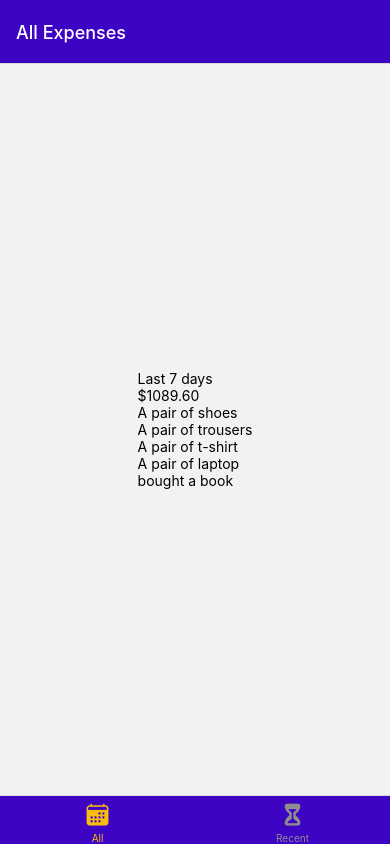
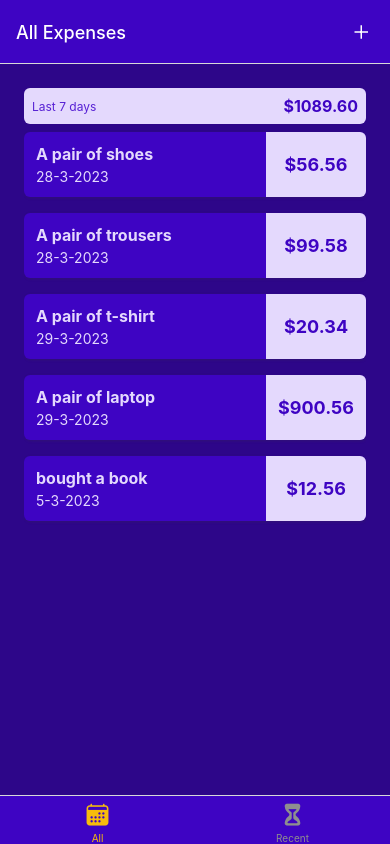
Before and after one commit to antonio63963/tracker, a React Native app: screen /AllExpenses in a window 390 px wide. Built offline with nearby package versions, Linux system fonts and the light colour scheme.

Commit message:
Done All and Recent screens

```diff
--- a/App.js
+++ b/App.js
@@ -10,6 +10,8 @@ import { AllExpenses, ManageExpenses, RecentExpenses } from "./screens";
 
 import { Colors } from "./constants/styles";
 
+import IconButton from "./components/UI/IconButton";
+
 const Stack = createNativeStackNavigator();
 const BottomTabs = createBottomTabNavigator();
 
@@ -17,12 +19,20 @@ function ExpensesOverview() {
   return (
     <BottomTabs.Navigator
       initialRouteName="AllExpenses"
-      screenOptions={{
+      screenOptions={({ navigation }) => ({
         headerStyle: { backgroundColor: Colors.primary500 },
         headerTintColor: "white",
         tabBarStyle: { backgroundColor: Colors.primary500 },
         tabBarActiveTintColor: Colors.accent500,
-      }}
+        headerRight: ({ tintColor }) => (
+          <IconButton
+            iconName="add"
+            color={tintColor}
+            size={24}
+            onPress={() => navigation.navigate("ManageExpenses")}
+          />
+        ),
+      })}
     >
       <BottomTabs.Screen
         name="AllExpenses"
@@ -35,13 +45,17 @@ function ExpensesOverview() {
           ),
         }}
       />
-      <BottomTabs.Screen name="RecentExpenses" component={RecentExpenses} options={{
+      <BottomTabs.Screen
+        name="RecentExpenses"
+        component={RecentExpenses}
+        options={{
           title: "Recent Expenses",
           tabBarLabel: "Recent",
           tabBarIcon: ({ color, size }) => (
             <Ionicons name="hourglass" color={color} size={size} />
           ),
-        }} />
+        }}
+      />
     </BottomTabs.Navigator>
   );
 }
@@ -65,10 +79,10 @@ export default function App() {
 }
 
 const styles = StyleSheet.create({
-  container: {
-    flex: 1,
-    backgroundColor: "#fff",
-    alignItems: "center",
-    justifyContent: "center",
-  },
+  // container: {
+  //   flex: 1,
+  //   backgroundColor: "#fff",
+  //   alignItems: "center",
+  //   justifyContent: "center",
+  // },
 });
--- a/components/ExpensesOutput.js/ExpensesList.js
+++ b/components/ExpensesOutput.js/ExpensesList.js
@@ -1,11 +1,18 @@
-import {View, FlatList, Text, StyleSheet} from 'react-native';
+import { View, FlatList, Text, StyleSheet } from "react-native";
+import ExpenseItem from "./ExpenseItem";
 
 function renderItem(itemData) {
-  return <Text>{itemData.item.description}</Text>
+  return <ExpenseItem {...itemData.item} />;
 }
 
-function ExpensesList({expenses}) {
-  return (<FlatList data={expenses} renderItem={renderItem} />)
+function ExpensesList({ expenses }) {
+  return (
+    <FlatList
+      data={expenses}
+      renderItem={renderItem}
+      keyExtractor={(item) => item.id}
+    />
+  );
 }
 
 export default ExpensesList;
--- a/components/ExpensesOutput.js/ExpensesOutput.js
+++ b/components/ExpensesOutput.js/ExpensesOutput.js
@@ -1,6 +1,7 @@
 import { View, Text, StyleSheet } from "react-native";
 import ExpensesSummary from "./ExpensesSummary";
 import ExpensesList from "./ExpensesList";
+import { Colors } from "../../constants/styles";
 
 const dummy = [
   {
@@ -38,7 +39,7 @@ const dummy = [
 function ExpensesOutput({ expenses, expensesPeriod }) {
   const expensesSum = dummy.reduce((acc, item) => acc + item.amount, 0);
   return (
-    <View>
+    <View style={styles.container}>
       <ExpensesSummary sum={expensesSum} periodName={expensesPeriod} />
       <ExpensesList expenses={dummy} />
     </View>
@@ -46,3 +47,13 @@ function ExpensesOutput({ expenses, expensesPeriod }) {
 }
 
 export default ExpensesOutput;
+
+const styles = StyleSheet.create({
+  container: {
+    flex: 1,
+    paddingTop: 24,
+    paddingHorizontal: 24,
+    paddingBottom: 0,
+    backgroundColor: Colors.primary700
+  }
+})
--- a/components/ExpensesOutput.js/ExpensesSummary.js
+++ b/components/ExpensesOutput.js/ExpensesSummary.js
@@ -1,12 +1,33 @@
 import { View, Text, StyleSheet } from "react-native";
+import { Colors } from "../../constants/styles";
 
 function ExpensesSummary({ periodName, sum }) {
   return (
-    <View>
-      <Text>{periodName}</Text>
-      <Text>${sum.toFixed(2)}</Text>
+    <View style={styles.container}>
+      <Text style={styles.period}>{periodName}</Text>
+      <Text style={styles.sum}>${sum.toFixed(2)}</Text>
     </View>
   );
 }
 
 export default ExpensesSummary;
+
+const styles = StyleSheet.create({
+  container: {
+    flexDirection: "row",
+    justifyContent: "space-between",
+    alignItems: "center",
+    padding: 8,
+    backgroundColor: Colors.primary50,
+    borderRadius: 6,
+  },
+  period: {
+    fontSize: 12,
+    color: Colors.primary400,
+  },
+  sum: {
+    fontSize: 16,
+    fontWeight: "bold",
+    color: Colors.primary500,
+  },
+});
--- a/screens/AllExpenses.js
+++ b/screens/AllExpenses.js
@@ -12,7 +12,5 @@ export default AllExpencies;
 const styles = StyleSheet.create({
   rootContainer: {
     flex: 1,
-    justifyContent: 'center',
-    alignItems: 'center'
   }
 })
--- a/screens/RecentExpenses.js
+++ b/screens/RecentExpenses.js
@@ -14,7 +14,5 @@ export default RecentExpencies;
 const styles = StyleSheet.create({
   rootContainer: {
     flex: 1,
-    justifyContent: "center",
-    alignItems: "center",
   },
 });
--- /dev/null
+++ b/utils/date.js
@@ -0,0 +1,3 @@
+export function getFormatedDate(date) {
+  return `${date.getDate()}-${date.getMonth() + 1}-${date.getFullYear()}`;
+}
```
